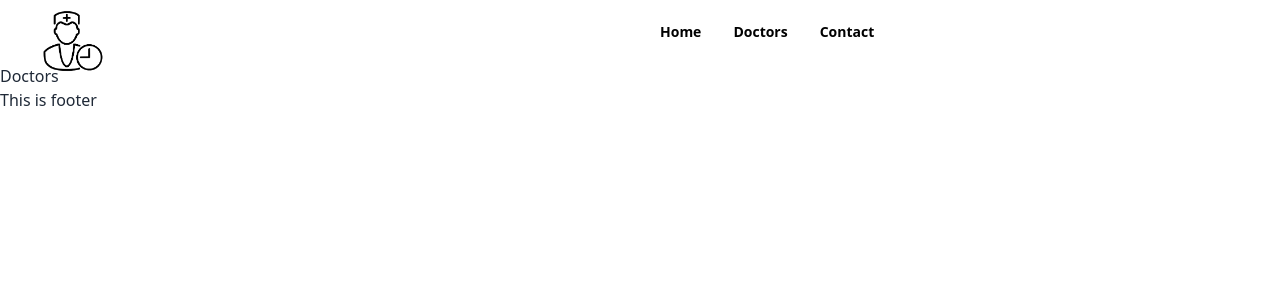
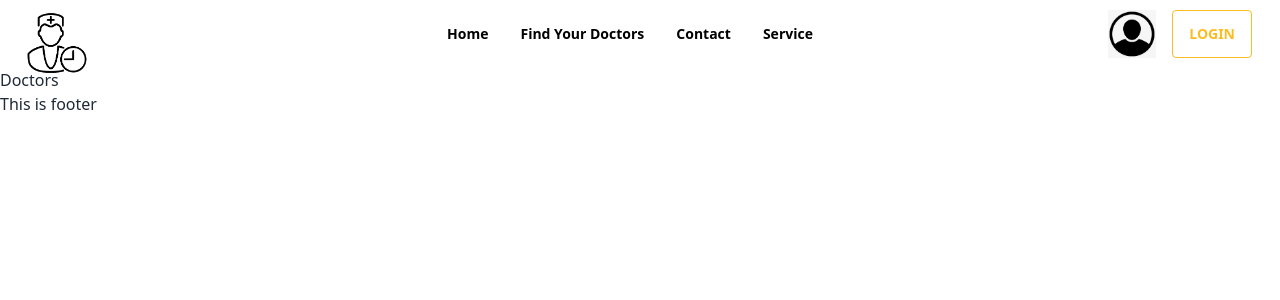
Before and after one commit to Syed-Anwarul-Haque-Piash/doctor-appoinment-client, a React (Vite) app: page /doctor in a window 1280 px wide. Shown: the top 300 px of the page. Built offline with nearby package versions, Linux system fonts and the light colour scheme.

Commit message:
navbar completed

```diff
--- a/src/components/Header/Header.jsx
+++ b/src/components/Header/Header.jsx
@@ -1,15 +1,17 @@
 import React from 'react';
 import logo from '../../assets/images/download.png'
 import { Link } from 'react-router-dom';
+import user from '../../assets/images/user.png'
 
 const Header = () => {
     const navItems = <>
         <li><Link to="/">Home</Link> </li>
-   <li><Link to="/doctor">Doctors</Link></li>
+        <li><Link to="/doctor">Find Your Doctors</Link></li>
         <li><Link to="/contact">Contact</Link></li>
+        <li><Link to='/services'>Service</Link></li>
     </>
     return (
-        <div className="navbar  h-16   p-6">
+        <div className="navbar">
 
 
             <div className="navbar-start">
@@ -22,7 +24,7 @@ const Header = () => {
                     </ul>
                 </div>
                 <Link to="/" className="btn btn-ghost normal-case text-xl ">
-                <img className='mb-6 h-16 w-16' src={logo}alt="" />
+                    <img className='mb-6 h-16 w-16' src={logo} alt="" />
                 </Link>
             </div>
             <div className="navbar-center hidden lg:flex">
@@ -30,7 +32,17 @@ const Header = () => {
                     {navItems}
                 </ul>
             </div>
+            <div className="navbar-end me-5">
+                <div>
+                    <img className='h-12 w-12 mr-4' src={user} alt="" />
+                </div>
+                <div>
+                    <Link to="/login">
+                        <button className="btn btn-outline btn-warning rounded">Login</button>
+                    </Link>
+                </div>
 
+            </div>
         </div>
     );
 };
```
Also changed, not shown: src/assets/images/user.png (added). Lines whose indentation alone changed are shown as unchanged.
